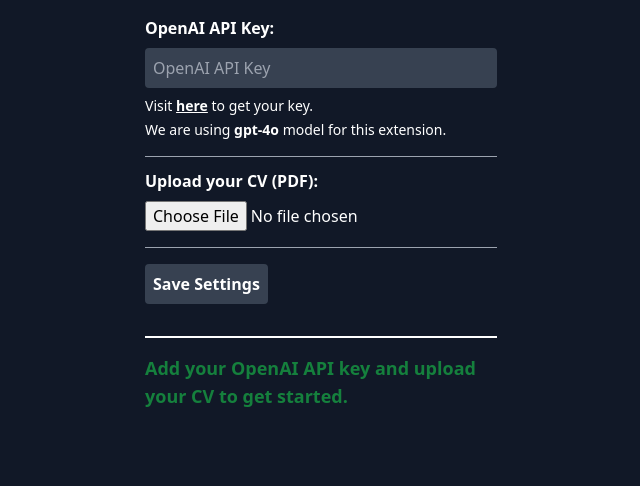
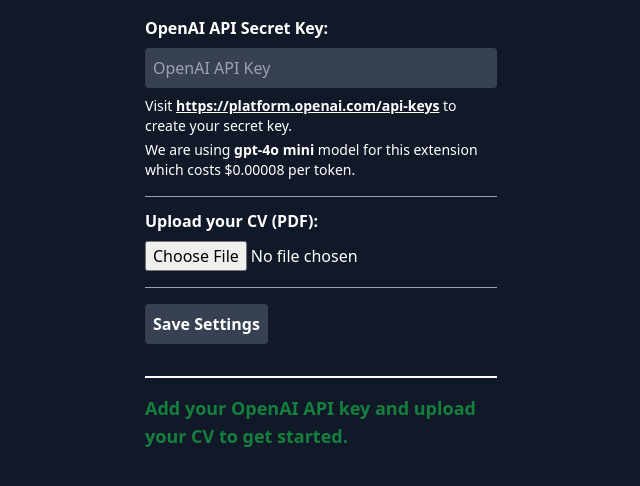
Before and after one commit to geryit/Chrome-Extension-Linkedin-job-scorer, a React (Vite) app: page / in a window 1280 px wide. Shown: the top 486 px of the page, without its empty margins (319-959 px from the left). Built offline with nearby package versions, Linux system fonts and the light colour scheme.

Commit message:
chore: Update npm dependencies to latest versions

```diff
--- a/package.json
+++ b/package.json
@@ -24,7 +24,7 @@
     "@typescript-eslint/parser": "^8.0.1",
     "@vitejs/plugin-react": "^4.3.1",
     "autoprefixer": "^10.4.20",
-    "eslint": "^8.57.0",
+    "eslint": "^9.8.0",
     "eslint-plugin-react-hooks": "^4.6.2",
     "eslint-plugin-react-refresh": "^0.4.9",
     "postcss": "^8.4.41",
--- a/src/App.tsx
+++ b/src/App.tsx
@@ -138,7 +138,7 @@
         <form onSubmit={saveSettings}>
           <div>
             <label htmlFor="apiKey" className="font-bold">
-              OpenAI API Key:
+              OpenAI API Secret Key:
             </label>
             <input
               type="password"
@@ -158,12 +158,12 @@
                 target="_blank"
                 className="underline hover:text-gray-500 font-bold"
               >
-                here
+                https://platform.openai.com/api-keys
               </a>{" "}
-              to get your key.
+              to create your secret key.
               <div className="mt-1">
-                We are using <span className="font-bold">gpt-4o</span> model for
-                this extension.
+                We are using <span className="font-bold">gpt-4o mini</span>{" "}
+                model for this extension which costs $0.00008 per token.
               </div>
             </div>
           </div>
--- a/src/content-scripts.ts
+++ b/src/content-scripts.ts
@@ -112,7 +112,7 @@
         Authorization: `Bearer ${openAiKey}`, // Replace 'YOUR_API_KEY' with your actual API key
       },
       body: JSON.stringify({
-        model: "gpt-4o",
+        model: "gpt-4o-mini",
         messages: [
           {
             role: "user",
```
Also changed, not shown: 1 other file (tests, documents, lock files or other folders).
